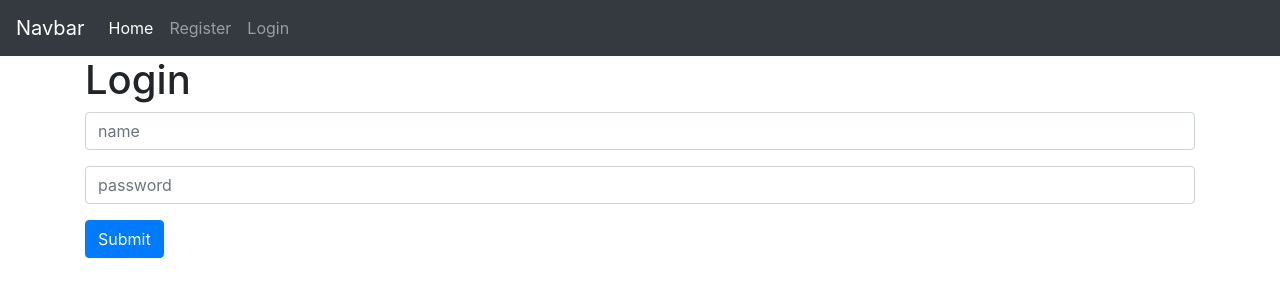
After one commit to yeury02/csc_436, a Python web app: template final_project/templates/login.html in a window 1280 px wide. The commit adds this page. Shown: the top 300 px of the page. Run offline with Jinja, Linux system fonts and the light colour scheme; the template is opened without the code that fills it, so the values that code supplies are empty; some libraries are stand-ins or nearby versions.

Commit message:
added new file

```diff
--- a/final_project/templates/layout.html
+++ b/final_project/templates/layout.html
@@ -17,10 +17,10 @@
                   <a class="nav-link" href="/">Home <span class="sr-only">(current)</span></a>
                 </li>
                 <li class="nav-item">
-                  <a class="nav-link" href="/">Register</a>
+                  <a class="nav-link" href="/register">Register</a>
                 </li>
                 <li class="nav-item">
-                  <a class="nav-link" href="/">Login</a>
+                  <a class="nav-link" href="/login">Login</a>
                 </li>
               </ul>
             </div>
--- /dev/null
+++ b/final_project/templates/login.html
@@ -0,0 +1,14 @@
+{% extends 'layout.html' %}
+
+{% block body %}
+<div class="container">
+    <h1> Login </h1>
+    <form action="" method="POST">
+        <div class="form-group">
+            <input type="text" name="name" class="form-control"-control" placeholder="name" required>
+        </div>
+        <div class="form-group">
+            <input type="password" name="password" class="form-control"-control" placeholder="password" required>
+        </div>
+        <button class="btn btn-primary" type="submit"> Submit</button>
+{% endblock %}
```
Also changed, not shown: final_project/app.py (+23 -5 lines), final_project/templates/home.html (renamed from final_project/templates/index.html).
